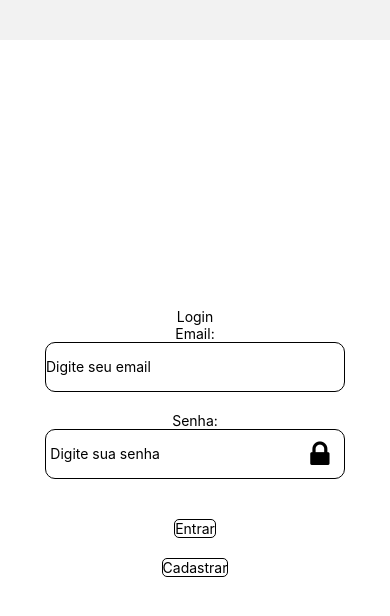
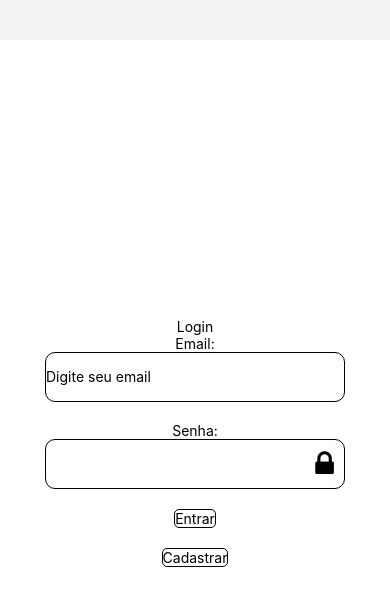
Before and after one commit to LucasByteX/UnibusApp, a React Native app: screen /Perfil in a window 390 px wide. Shown: the top 616 px of the page. Built offline with nearby package versions, Linux system fonts and the light colour scheme.

Commit message:
Nova funcao pra entrada de Senha

```diff
--- /dev/null
+++ b/src/assets/SecurityInput/index.js
@@ -0,0 +1,85 @@
+import { StyleSheet, TextInput, TouchableOpacity, View } from 'react-native';
+import FontAwesome from '@expo/vector-icons/FontAwesome';
+import { useState } from 'react';
+
+
+export default function SecurityInput({value,onChangeText}) {
+    const [seguranca, setSeguranca] = useState(false);
+
+
+
+    return (
+
+
+            <View style={styles.areaTexto}>
+                <View style={styles.areaTextoCima}>
+                    <TextInput
+                        style={styles.input}
+                        secureTextEntry={seguranca ? false : true}
+                        value={value}
+                        onChangeText={onChangeText}
+                        maxLength={20}
+
+                    />
+                </View>
+
+                <View style={styles.areaTextoBaixo}>
+                    <TouchableOpacity style={{ marginRight: 10 }} onPress={() => setSeguranca(!seguranca)}>
+
+                        {seguranca ?
+                            <>
+                                <FontAwesome name="unlock-alt" size={29} color="black" paddingLeft={5} />
+                            </> :
+
+                            <>
+                                <FontAwesome name="lock" size={29} color="black" paddingLeft={5} />
+                            </>
+
+
+                        }
+
+                    </TouchableOpacity>
+                </View>
+
+            </View>
+
+
+
+    );
+}
+
+const styles = StyleSheet.create({
+    container: {
+        flex: 1,
+        backgroundColor: '#fff',
+        alignItems: 'center',
+        justifyContent: 'center',
+    },
+    areaTexto: {
+        borderWidth: 1,
+        width: 300,
+        height: 50,
+        borderRadius:10,
+        flexDirection: 'row',
+        justifyContent: 'center',
+        alignItems: 'center'
+    },
+    inputx: {
+        marginBottom: 20,
+        minHeight: 40,
+        width: 300,
+        height: 50,
+        borderRadius: 10,
+        borderWidth: 1
+
+    },
+    areaTextoCima: {
+        flex: 1,
+        justifyContent: 'flex-start',
+
+    },
+    areaTextoBaixo: {
+
+        justifyContent: 'flex-end',
+    }
+});
--- a/src/pages/Cadastro/index.js
+++ b/src/pages/Cadastro/index.js
@@ -5,9 +5,12 @@ import { Checkbox } from 'expo-checkbox';
 import { Picker } from '@react-native-picker/picker';
 import * as DocumentPicker from 'expo-document-picker';
 import { doc, setDoc } from "firebase/firestore";
+import { createUserWithEmailAndPassword } from 'firebase/auth'
+
 import { db } from "../../firebaseConnection";
 import { auth } from "../../firebaseConnection";
-import { createUserWithEmailAndPassword } from 'firebase/auth'
+import SecurityInput from "../../assets/SecurityInput";
+
 
 
 export default function Cadastro() {
@@ -16,8 +19,15 @@ export default function Cadastro() {
     const [instituicao, setInstituicao] = useState(0);
     const [motoristaswitch, setMotoristaSwitch] = useState(0);
     const [comissao, setComissao] = useState(0);
-    const [pickDoc, setPickdDoc] = useState(null);
-    const [cpf, setCpf] = useState(null);
+    //const [pickDoc, setPickdDoc] = useState(null);
+    const [cpf, setCpf] = useState('');
+    const [passwordView1,setPasswordView1] = useState(false)
+    const [nome,setNome] = useState(null);
+    const [password,setPassword] = useState('');
+    const [passwordConfirm,setPasswordConfirm] = useState('');
+    const [matricula,setMatricula] = useState('');
+    const [email,setEmail] = useState('');
+
 
 
     //    const pickDocument = async () => {
@@ -77,10 +87,36 @@ export default function Cadastro() {
     }
 
     function checkOut() {
-        if (cpf == null || cpf == 0)
-            alert('CPF não informado')
-        else if (!(verificaCPF()))
-            alert('CPF invalido')
+        if (cpf ==''){
+            alert('CPF não informado');
+            return 0;
+        }
+        else if (!(verificaCPF())){
+            alert('CPF invalido');
+            return 0;
+        }
+
+        else if (password == '' || password.length() < 6){
+            alert('Senha invalida');
+            return 0;
+            }
+        else if(password != passwordConfirm){
+            alert('Senha não confere');
+            return 0;
+        }
+        else if(nome == ''){
+            alert('Informe seu nome');
+            return 0;
+        }
+        else if(email == '') {
+            alert('Informe um email');
+        }
+        if (motoristaswitch)
+            return 1;
+
+
+
+
     }
 
 
@@ -116,20 +152,12 @@ export default function Cadastro() {
             />
 
             <Text>Senha</Text>
-            <TextInput
-                placeholder="Digite sua senha"
-                underlineColorAndroid="transparent" // linha abaixo (opcional)
-                autoCapitalize="none"
-                autoCorrect={false}
-            />
+            <SecurityInput/>
+
+
 
             <Text>Confirme sua senha</Text>
-            <TextInput
-                placeholder="Digite sua senha novamente"
-                underlineColorAndroid="transparent" // linha abaixo (opcional)
-                autoCapitalize="none"
-                autoCorrect={false}
-            />
+            <SecurityInput/>
 
 
             <Text>CPF</Text>
@@ -247,6 +275,20 @@ const styles = StyleSheet.create({
         height: 40,
         justifyContent: 'center',
         alignItems: 'center'
+    },
+    AreaPassword:{
+         flexDirection: 'row',
+        justifyContent: 'center',
+        alignItems: 'center',
+        borderWidth: 1,
+        marginBottom: 20,
+        minHeight: 40,
+        width: 300,
+        height: 50,
+        borderRadius: 10,
+    },
+    botaoPassword: {
+
     }
 
 
--- a/src/pages/Login/index.js
+++ b/src/pages/Login/index.js
@@ -5,6 +5,7 @@ import { Checkbox } from 'expo-checkbox';
 import { useNavigation } from '@react-navigation/native'
 import FontAwesome from '@expo/vector-icons/FontAwesome';
 import FontAwesome5 from '@expo/vector-icons/FontAwesome5';
+import SecurityInput from "../../assets/SecurityInput";
 
 export default function Login() {
 
@@ -12,7 +13,7 @@ export default function Login() {
 
 
     const [email, setEmail] = useState();
-    const [password, setPassword] = useState();
+    const [password, setPassword] = useState('');
 
     const [passwordView, setPasswordView] = useState(false);
 
@@ -40,6 +41,9 @@ export default function Login() {
     return (
         <View style={styles.container}>
 
+
+
+
             <Text>Login</Text>
 
 
@@ -54,35 +58,14 @@ export default function Login() {
             />
 
             <Text>Senha:</Text>
-            <View style={styles.areaPassword}>
-                <TextInput
-                    style={styles.textInputP}
-                    placeholder="Digite sua senha"
-                    underlineColorAndroid="transparent" // linha abaixo (opcional)
-                    onChangeText={(password) => setPassword(password)}
-                    secureTextEntry={passwordView ? false : true}
-                    autoCorrect={false}
-                    maxLength={20}
-                />
 
-                <TouchableOpacity
-                    style={styles.botaoPassword} onPress={() => setPasswordView(!passwordView)}>
-                    {passwordView ? (
-                        <>
-                            <FontAwesome5 name="lock-open" size={25} color="black" />
-                        </>
-                    ) : (
-                        <>
-                            <FontAwesome name="lock" size={30} color="black" />
-                        </>
-                    )}
-
-
-                </TouchableOpacity>
-
-
-            </View>
-
+            <SecurityInput
+            onChangeText={(senha) => setPassword(senha)}
+            value={password}
+            />
+            <Text>
+                {password}
+            </Text>
 
 
 
@@ -119,6 +102,7 @@ export default function Login() {
 
 
 }
+
 
 const styles = StyleSheet.create({
     container: {
```
